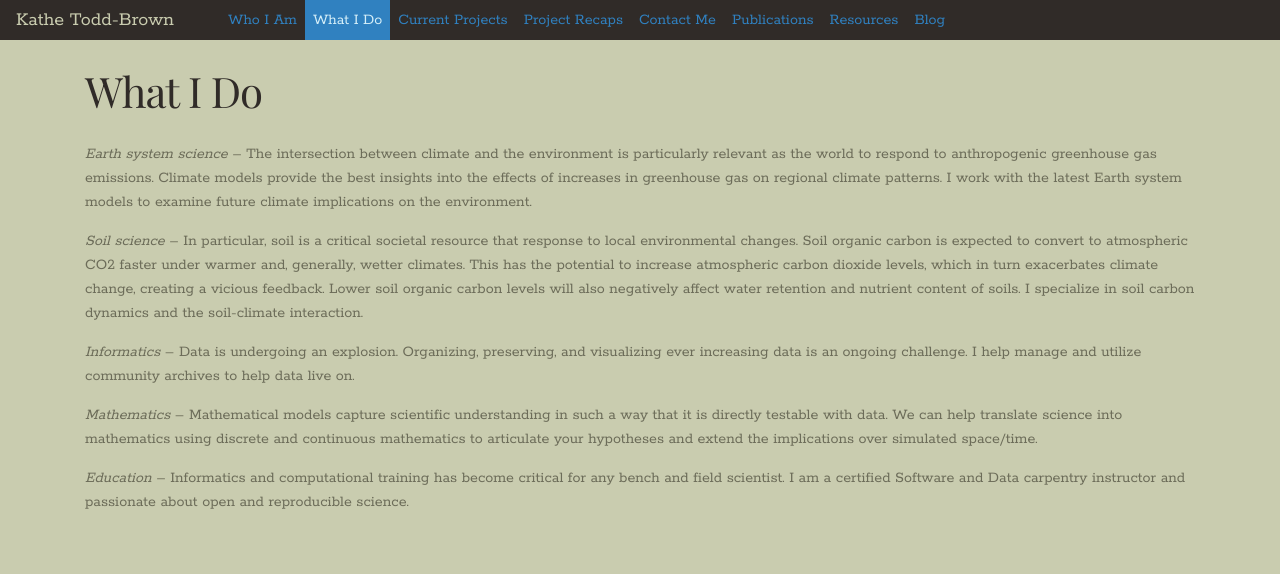
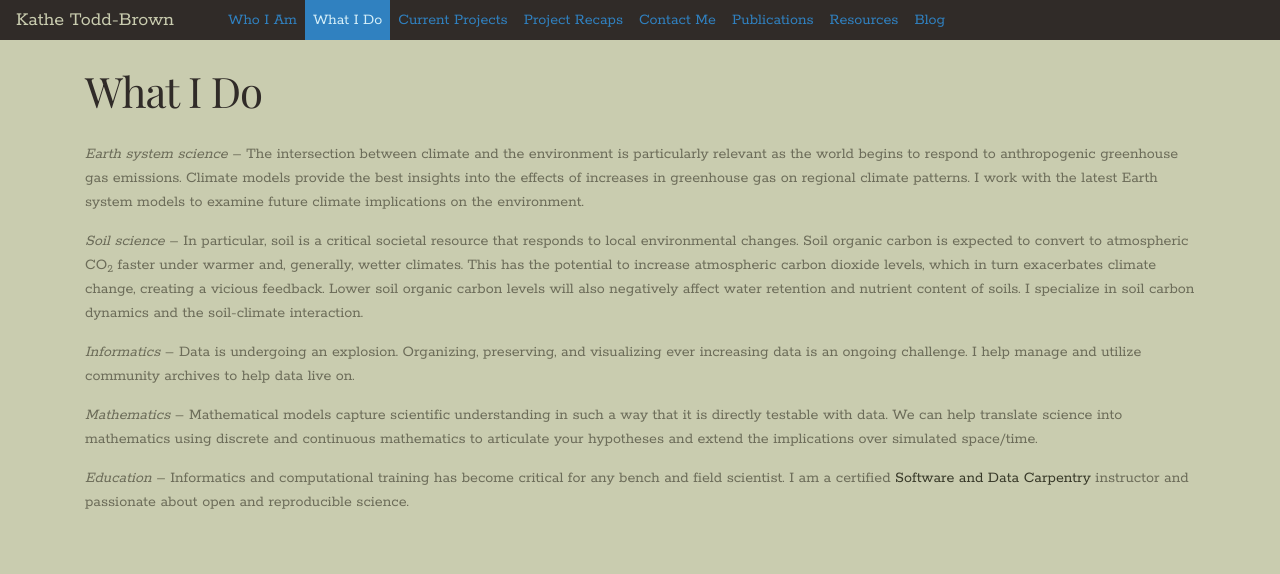
Before and after one commit to ktoddbrown/ktoddbrown.github.io, a Jekyll site: the page built from whatido.markdown, in a window 1280 px wide. Shown: the top 574 px of the page. Built offline with Jekyll 4.4.1, drawn with Linux system fonts in a browser that asks for light colours; nearby versions of some CDN libraries.

Commit message:
copy edits

```diff
--- a/index.html
+++ b/index.html
@@ -9,14 +9,14 @@ order : 1
   </div>
   <div class="col-md-8">
     <p>
-      I am a computational biogeochemist who uses mathematics and computers to understand how soil breaths.
+      I am a computational biogeochemist who uses mathematics and computers to understand how soil breathes.
 </p><p>
       Soils are a major source of natural carbon dioxide (the greenhouse gas driving current climate change); soils are expected to emit more carbon dioxide as climate gets warmer, potentially creating a vicious feedback cycle.
 </p><p>
-      By using data from multiple world-wide studies and simplifying or expanding the complexity of soil models to interoperate that data, I strive to give society a better understanding of this critical climate response.
+      By using data from multiple worldwide studies and simplifying or expanding the complexity of soil models to interoperate that data, I strive to give society a better understanding of this critical climate response.
 </p><p>
     I am passionate about data and open reproducible science.
-    As we continue to move towards data-rich research, informatics skills to archive, increase discoverability, and harmonize different data streams becomes more and more important.
+    As we continue to move towards data-rich research, informatics skills to archive, increase discoverability, and harmonize different data streams become more and more important.
     Through my work with the International Soil Carbon Network, I’m working with collaborators across the global to address harmonization issues in soils.
 </p><p>
     I am a Distinguished Linus Pauling Postdoctoral Fellow at the Pacific Northwest National Lab, a United States Department of Energy laboratory in Richland, Washington (2015-2018). I have been a Postdoctoral Researcher at the University of Oklahoma (2014). I received my PhD (2013) from the University of California, Irvine from the Earth System Science Department. I also hold a Bachelor of Science (2004) from Harvey Mudd College in Claremont, California in Mathematics and I have worked as a software developer for bioinformatics tools at Massachusetts General Hospital in Boston, Massachusetts.
--- a/whatido.markdown
+++ b/whatido.markdown
@@ -4,12 +4,22 @@ title: What I Do
 order: 2
 ---
 
-_Earth system science_ – The intersection between climate and the environment is particularly relevant as the world to respond to anthropogenic greenhouse gas emissions. Climate models provide the best insights into the effects of increases in greenhouse gas on regional climate patterns. I work with the latest Earth system models to examine future climate implications on the environment.
+_Earth system science_ – The intersection between climate and the environment is particularly relevant as the world begins to respond to anthropogenic greenhouse gas emissions.
+Climate models provide the best insights into the effects of increases in greenhouse gas on regional climate patterns.
+I work with the latest Earth system models to examine future climate implications on the environment.
 
-_Soil science_ – In particular, soil is a critical societal resource that response to local environmental changes. Soil organic carbon is expected to convert to atmospheric CO2 faster under warmer and, generally, wetter climates. This has the potential to increase atmospheric carbon dioxide levels, which in turn exacerbates climate change, creating a vicious feedback. Lower soil organic carbon levels will also negatively affect water retention and nutrient content of soils. I specialize in soil carbon dynamics and the soil-climate interaction.
+_Soil science_ – In particular, soil is a critical societal resource that responds to local environmental changes.
+Soil organic carbon is expected to convert to atmospheric CO<sub>2</sub> faster under warmer and, generally, wetter climates.
+This has the potential to increase atmospheric carbon dioxide levels, which in turn exacerbates climate change, creating a vicious feedback.
+Lower soil organic carbon levels will also negatively affect water retention and nutrient content of soils.
+I specialize in soil carbon dynamics and the soil-climate interaction.
 
-_Informatics_ – Data is undergoing an explosion. Organizing, preserving, and visualizing ever increasing data is an ongoing challenge. I help manage and utilize community archives to help data live on.
+_Informatics_ – Data is undergoing an explosion.
+Organizing, preserving, and visualizing ever increasing data is an ongoing challenge.
+I help manage and utilize community archives to help data live on.
 
-_Mathematics_ – Mathematical models capture scientific understanding in such a way that it is directly testable with data. We can help translate science into mathematics using discrete and continuous mathematics to articulate your hypotheses and extend the implications over simulated space/time.
+_Mathematics_ – Mathematical models capture scientific understanding in such a way that it is directly testable with data.
+We can help translate science into mathematics using discrete and continuous mathematics to articulate your hypotheses and extend the implications over simulated space/time.
 
-_Education_ – Informatics and computational training has become critical for any bench and field scientist. I am a certified Software and Data carpentry instructor and passionate about open and reproducible science.
+_Education_ – Informatics and computational training has become critical for any bench and field scientist.
+I am a certified [Software and Data Carpentry](https://carpentries.org/) instructor and passionate about open and reproducible science.
```
Also changed, not shown: current_projects.markdown (+6 -6 lines).
